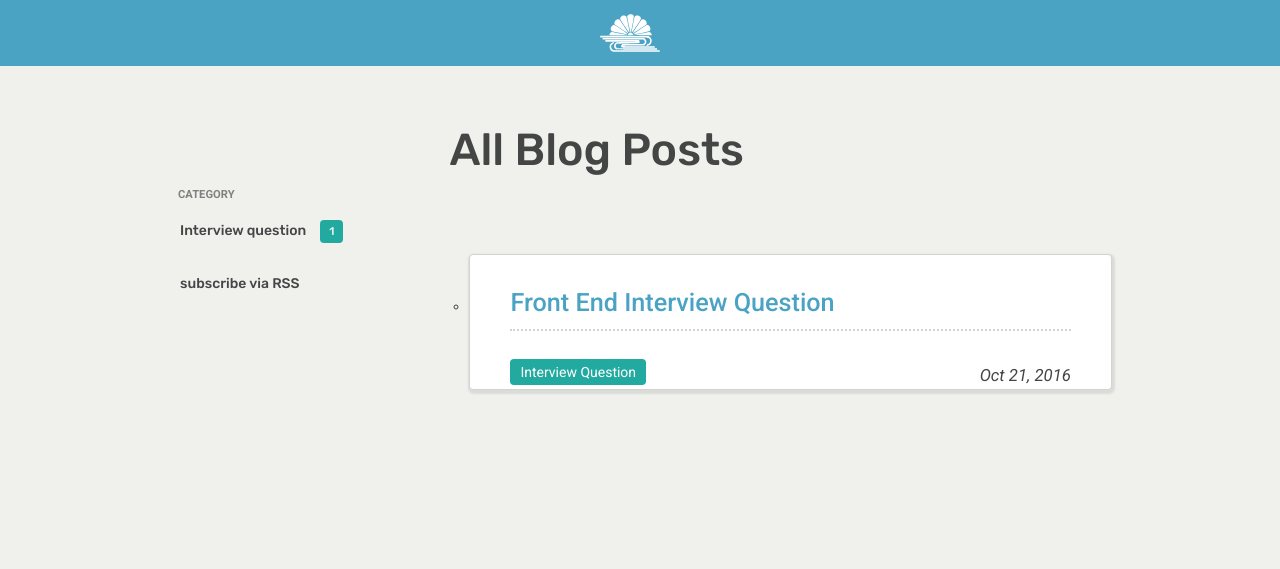
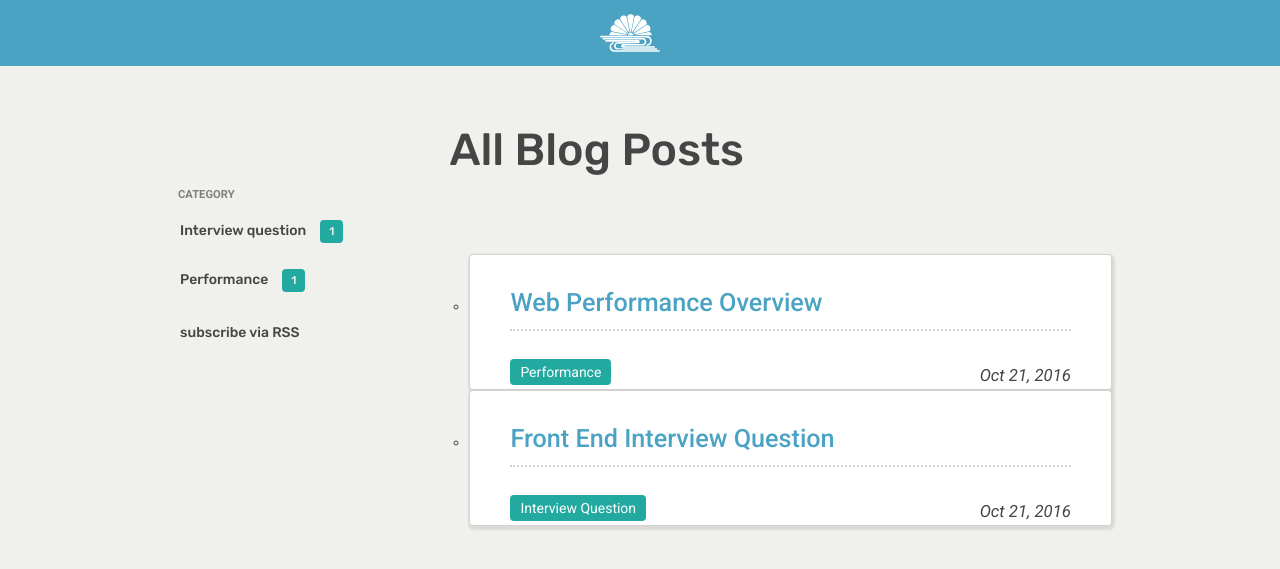
Before and after one commit to keioka/keioka.github.io, a Jekyll site: the page built from blogs/index.html, in a window 1280 px wide. Shown: the top 569 px of the page. Built offline with Jekyll 4.4.1, drawn with Linux system fonts in a browser that asks for light colours.

Commit message:
Update markdown

```diff
--- a/_posts/2016-10-23-web-performance-overview.markdown
+++ b/_posts/2016-10-23-web-performance-overview.markdown
@@ -1,5 +1,9 @@
 ---
-published: false
+published: true
+layout: post
+title: Web Performance Overview
+date: '2016-10-21 02:56:10 -0700'
+categories: ['Performance']
 ---
 # Why web performance?
 
```
